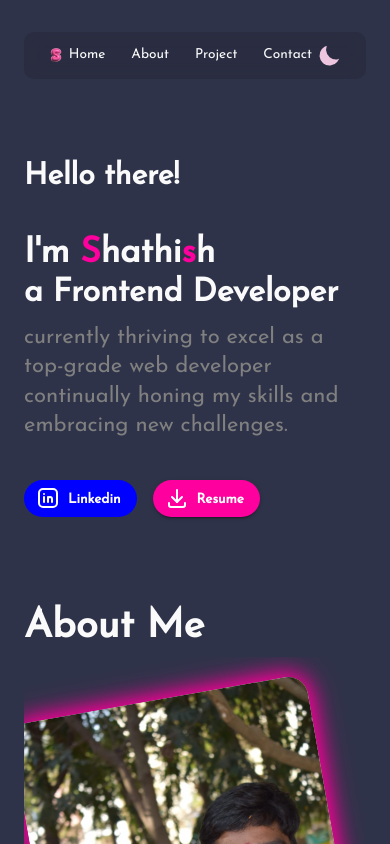
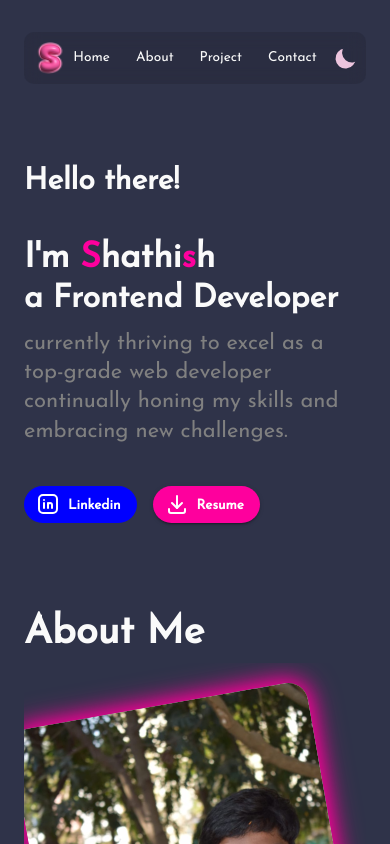
Before and after one commit to bshathish/portfolio, a Next.js app: page / in a window 390 px wide. Shown: the top 844 px of the page. Built offline with nearby package versions, Linux system fonts and the light colour scheme.

Commit message:
"fixed mobile view nav bar"

```diff
--- a/src/app/components/Navbar/main.jsx
+++ b/src/app/components/Navbar/main.jsx
@@ -44,7 +44,7 @@ const NavBar = ({homeRef, aboutRef,projectRef, contactRef}) => {
         position: 'sticky',
         top: 30,
         zIndex: 10,
-        px: 3,
+        px: {lg:3, md:1, sm:1, xs:1},
         py: 1,
       }}
     >
```
